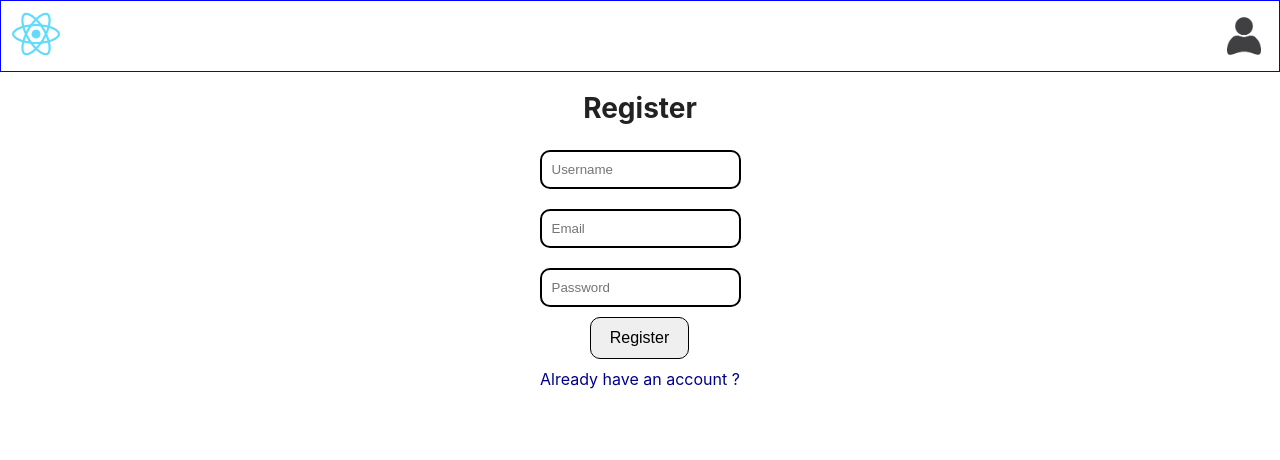
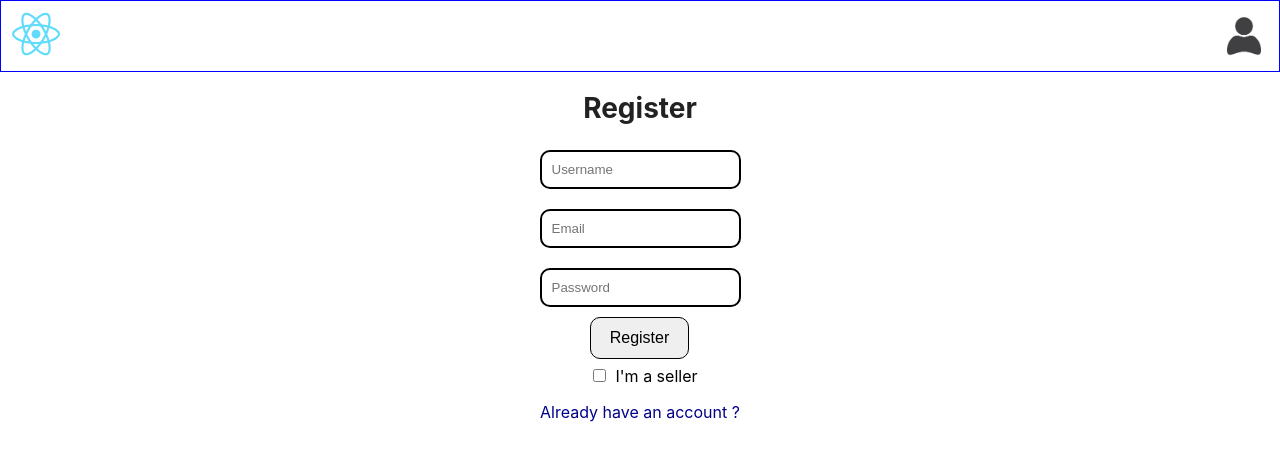
Before and after one commit to deadsnxw/GMR-market-project, a React (Create React App) app: page /register in a window 1280 px wide. Shown: the top 460 px of the page. Built offline with nearby package versions, Linux system fonts and the light colour scheme.

Commit message:
implemented user/seller check

```diff
--- a/src/components/Register.js
+++ b/src/components/Register.js
@@ -1,11 +1,22 @@
 import "../styles/Login.css";
 import {useNavigate} from "react-router-dom";
+import {useState} from "react";
 
 export default function Register() {
     const navigate = useNavigate();
+    const [isChecked, setIsChecked] = useState(false);
 
-    const handleRegister = () => {
-        // register logic
+    const handleCheckboxChange = (event) => {
+        setIsChecked(event.target.checked);
+    }
+
+    const handleRegister = (event) => {
+        event.preventDefault();
+        if (!isChecked) {
+            console.log("User registered.")
+        } else {
+            console.log("Seller registered.")
+        }
     }
 
     return (
@@ -15,7 +26,11 @@ export default function Register() {
                 <input type="text" placeholder="Username"/>
                 <input type="email" placeholder="Email"/>
                 <input type="password" placeholder="Password"/>
-                <button type="submit" onClick={() => handleRegister()}>Register</button>
+                <button onClick={(event) => handleRegister(event)}>Register</button>
+                <div>
+                    <input type="checkbox" id="terms" checked={isChecked} onChange={handleCheckboxChange}/>
+                    <label htmlFor="terms">I'm a seller</label>
+                </div>
                 <span onClick={() => navigate("/Login")}>Already have an account ?</span>
             </form>
         </div>
--- a/src/styles/Login.css
+++ b/src/styles/Login.css
@@ -1,3 +1,7 @@
+body {
+    text-align: center;
+}
+
 form input {
     margin: 10px;
     padding: 10px;
```
